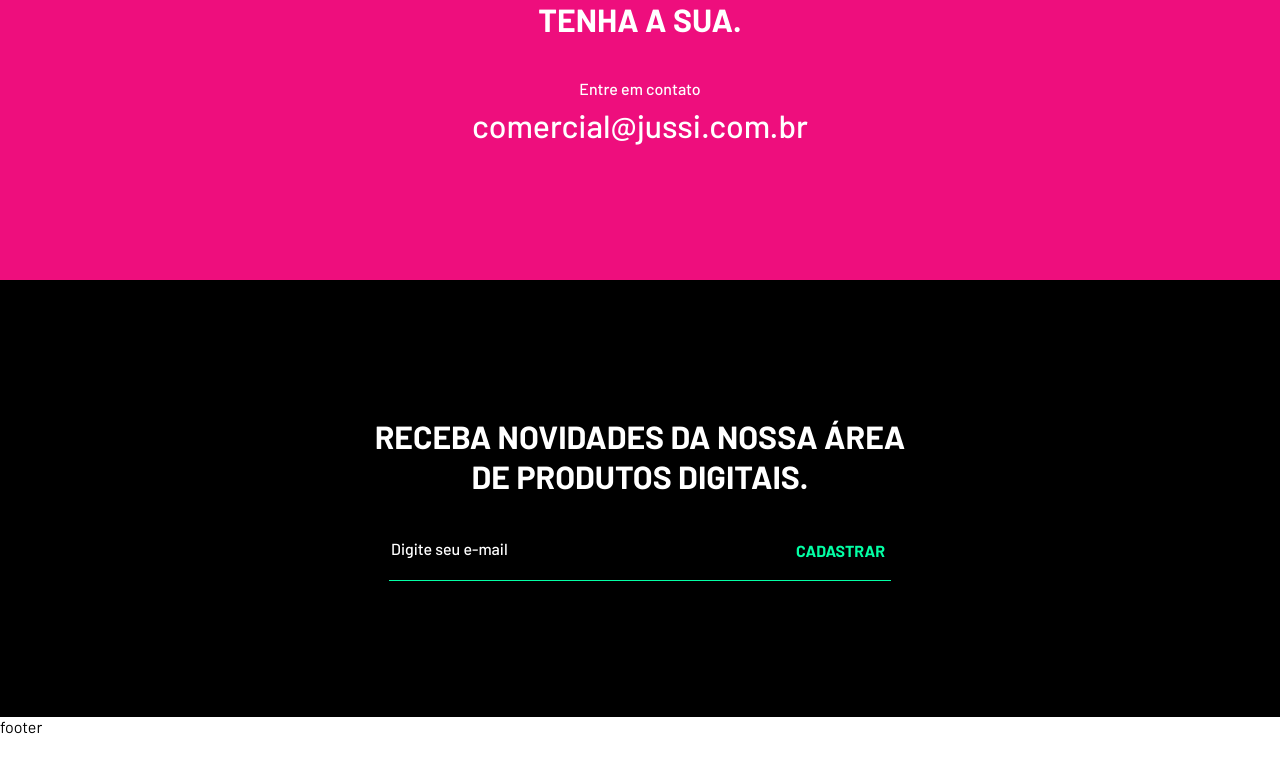
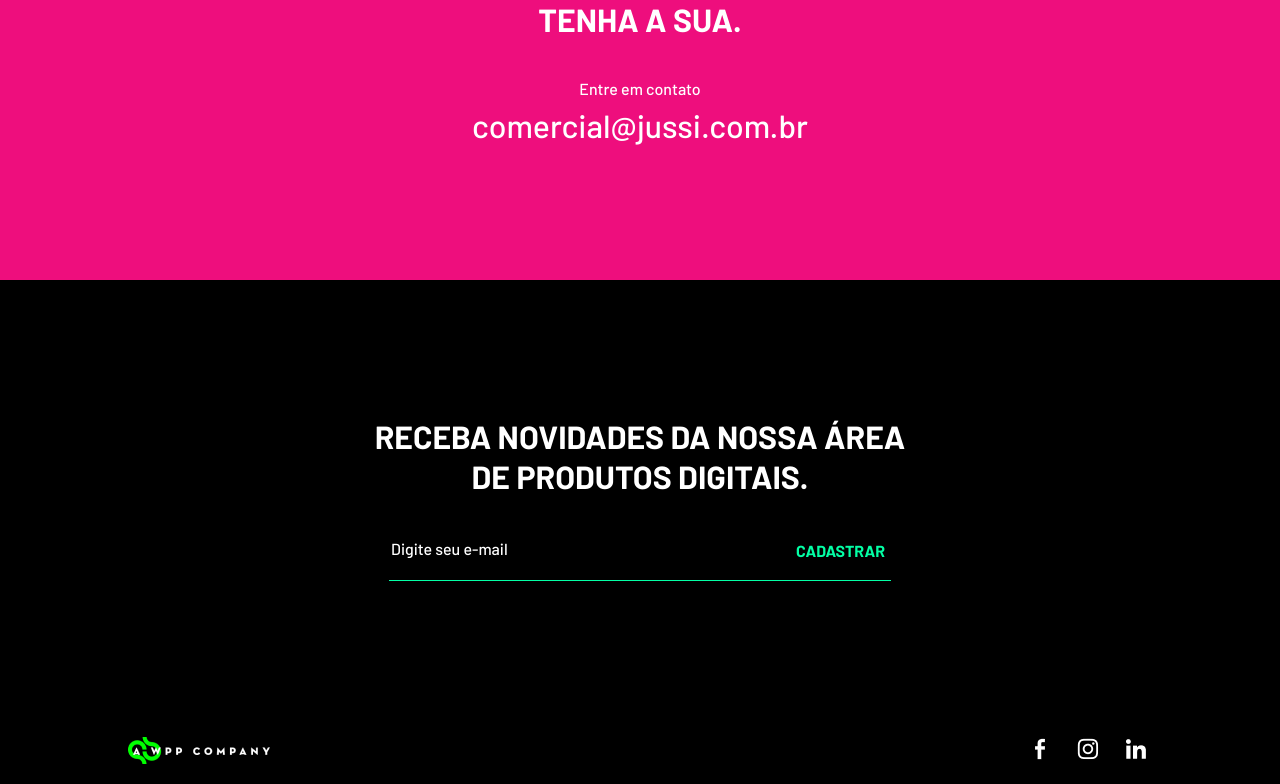
Before and after one commit to leticiaoli/challenge-jussi-whirlpool, a React (Create React App) app: page / in a window 1280 px wide. Shown: the part 2258-3042 px from the top of the page. Before the commit the page ends 2994 px from the top, so only its background shows below. Built offline with nearby package versions, Linux system fonts and the light colour scheme.

Commit message:
finished footer

```diff
--- /dev/null
+++ b/src/components/Footer/Footer.scss
@@ -0,0 +1,26 @@
+@import "../../scss/variables.scss";
+
+.containerFull.footer {
+  background-color: #000;
+}
+
+.footer {
+  .containerCenter {
+    display: flex;
+    justify-content: space-between;
+    align-items: center;
+    max-width: 1024px;
+  }
+
+  &__listSocial {
+    display: flex;
+    justify-content: center;
+    align-items: center;
+
+    &-item {
+      &:nth-of-type(2) {
+        padding: 0 $gutter;
+      }
+    }
+  }
+}
--- /dev/null
+++ b/src/components/Footer/index.jsx
@@ -0,0 +1,48 @@
+import React from "react";
+
+import "./Footer.scss";
+
+const Footer = () => {
+  return (
+    <footer className="containerFull footer">
+      <div className="containerCenter">
+        <img
+          src="/wppcompany.png"
+          alt="Imagem do logo da empresa wpp company"
+          className="footer__logoWppCampany"
+        />
+        <ul className="footer__listSocial">
+          <li className="footer__listSocial-item">
+            <a href="https://www.facebook.com/agencia.jussi/?locale=pt_BR" target="_blank" className="footer__listSocial-link">
+              <img
+                src="/facebook.png"
+                alt="Imagem do logo do facebook"
+                className="footer__listSocial-img"
+              />
+            </a>
+          </li>
+          <li className="footer__listSocial-item">
+            <a href="https://www.instagram.com/jussi/" target="_blank" className="footer__listSocial-link">
+              <img
+                src="/instagram.png"
+                alt="Imagem do logo do instagram"
+                className="footer__listSocial-img"
+              />
+            </a>
+          </li>
+          <li className="footer__listSocial-item">
+            <a href="https://www.linkedin.com/company/agencia-jussi/" target="_blank" className="footer__listSocial-link">
+              <img
+                src="/linkedin.png"
+                alt="Imagem do logo do linkedin"
+                className="footer__listSocial-img"
+              />
+            </a>
+          </li>
+        </ul>
+      </div>
+    </footer>
+  );
+};
+
+export default Footer;
--- a/src/components/HeaderDesktop/HeaderDesktop.scss
+++ b/src/components/HeaderDesktop/HeaderDesktop.scss
@@ -61,6 +61,10 @@
       border: none;
       margin-left: $gutter;
       color: $pink-jussi;
+
+      &:focus-visible{
+        outline: none;
+      }
     }
 
     &-searchInput::placeholder {
@@ -68,6 +72,7 @@
       font-size: 16px;
       color: $pink-jussi;
     }
+
 
     &-searchBtn {
       width: 24px;
--- a/src/components/ProductShelf/ListShelf/index.jsx
+++ b/src/components/ProductShelf/ListShelf/index.jsx
@@ -1,6 +1,6 @@
 import React from "react";
 import "./ListShelf.scss";
-import productMook from "./../../../mook/productMook.json";
+import productMock from "./../../../mock/productMock.json";
 
 import Slider from "react-slick";
 import "slick-carousel/slick/slick.css";
@@ -44,7 +44,7 @@ const ListShelf = () => {
 
     <ul className="listShelf">
       <Slider {...settings}>
-        {productMook?.map((product) => (
+        {productMock?.map((product) => (
           <li className="listShelf__shelf">
             <img src={product.image} className="listShelf__image" />
             <div className="listShelf__text">
--- a/src/layout/index.jsx
+++ b/src/layout/index.jsx
@@ -2,6 +2,7 @@ import React from "react";
 import HeaderDesktop from "../components/HeaderDesktop";
 import HeaderMobile from "../components/HeaderMobile";
 import useWindowDimensions from "../hook/useWindowDimensions";
+import Footer from "../components/Footer";
 
 import "../scss/global.scss";
 
@@ -12,7 +13,7 @@ const Layout = ({ children }) => {
     <>
       {isMobile ? <HeaderMobile /> : <HeaderDesktop />}
       {children}
-      <footer>footer</footer>
+      <Footer />
     </>
   );
 };
```
Also changed, not shown: src/mock/productMock.json (renamed from src/mook/productMook.json).
